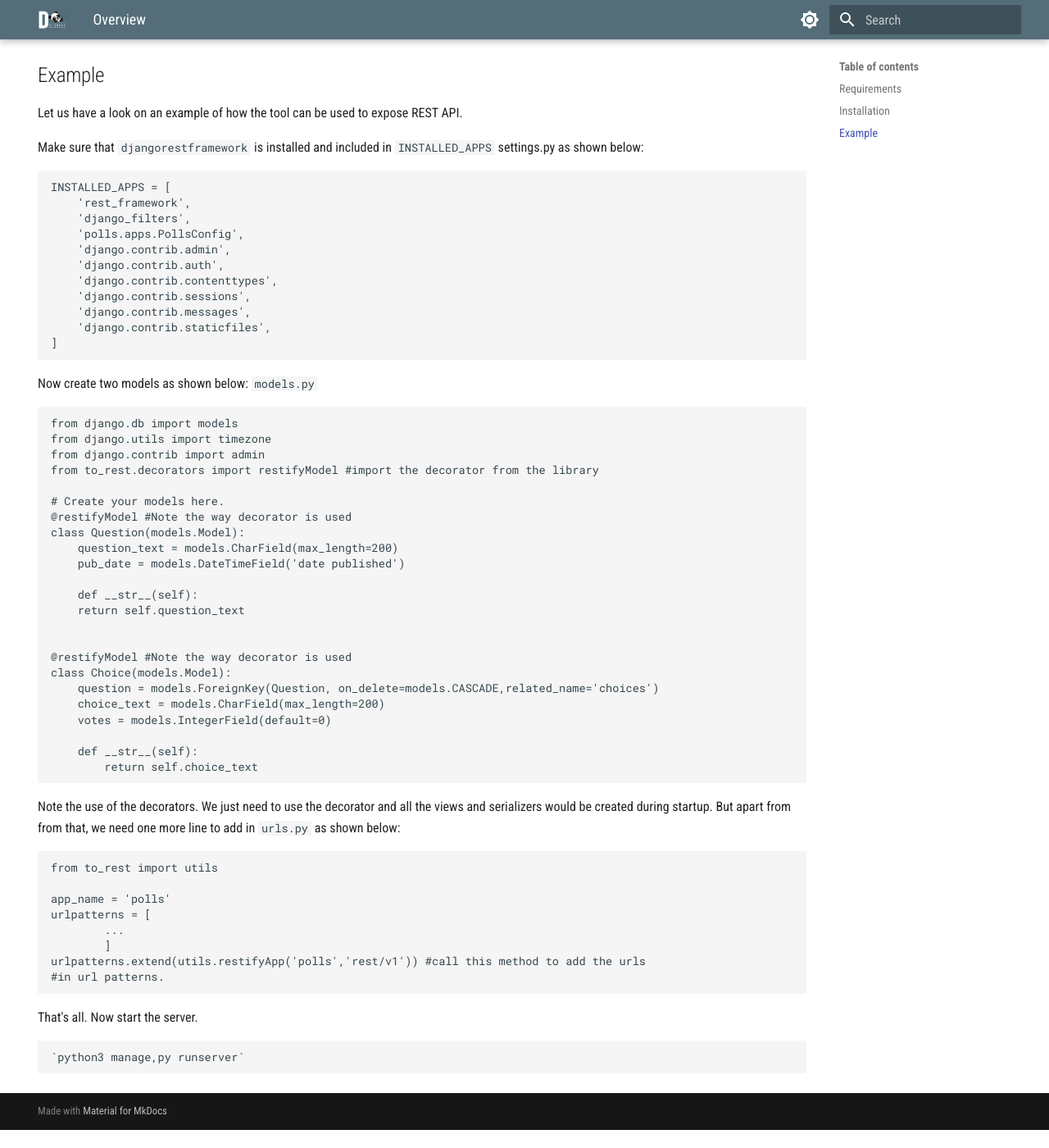
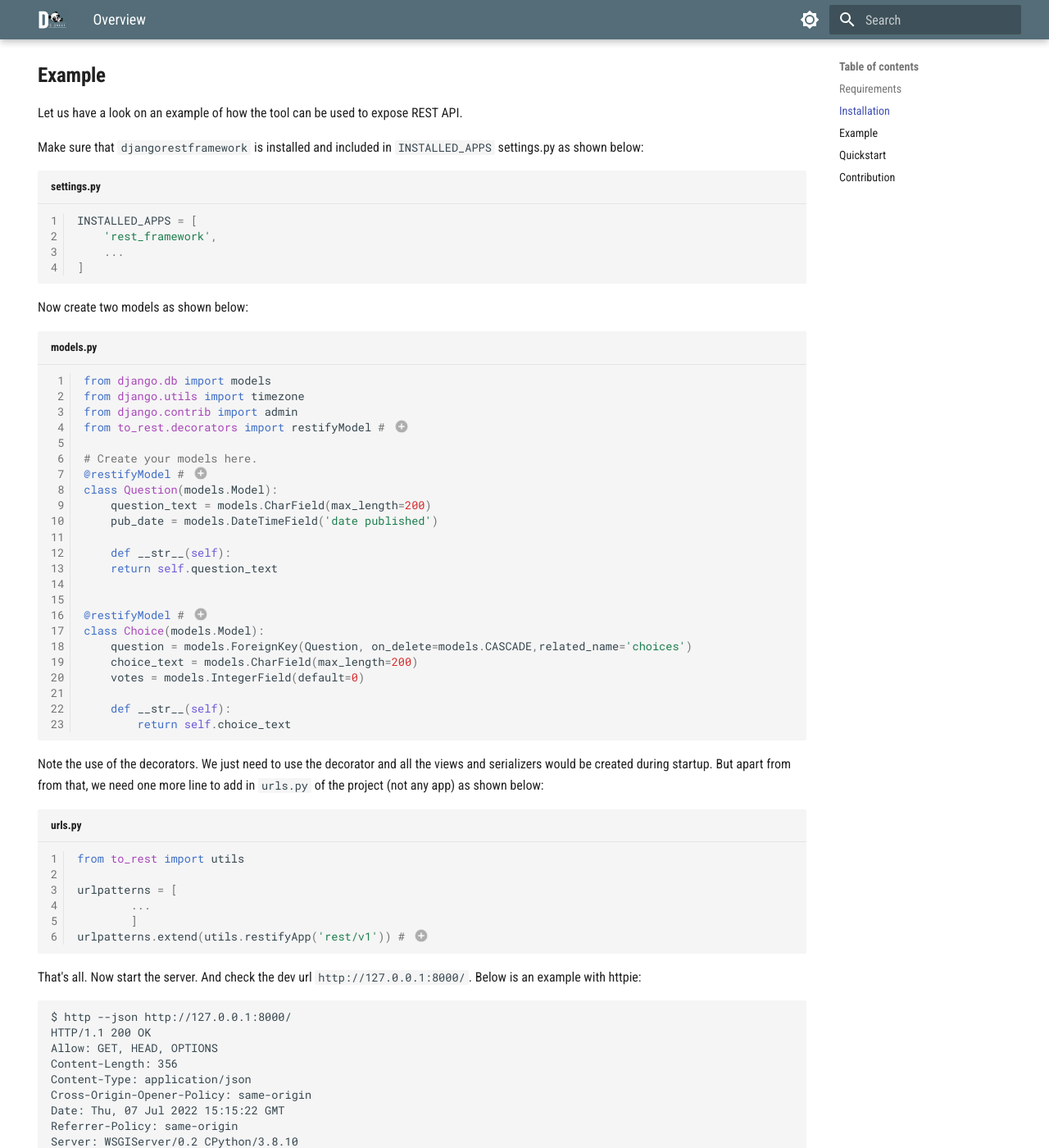
Before and after one commit to anp-scp/django-to-rest, an MkDocs documentation site: the page built from docs/index.md, in a window 1280 px wide and 1400 px high, scrolled down 1066 px. Shown: the whole window at 82% size. Built offline with MkDocs 1.6.1 and Material for MkDocs 9.7.7, drawn with Linux system fonts in a browser that asks for light colours; before the commit the page ends 2444 px from its top, so only the background shows below that; some of the changed text lies outside the part shown.

Commit message:
Added more docs

````diff
--- a/docs/index.md
+++ b/docs/index.md
@@ -18,7 +18,7 @@
 * *Source Code:* [https://github.com/anp-scp/django-to-rest](https://github.com/anp-scp/django-to-rest)
 * * *
 
-## Requirements
+## **Requirements**
 
 Django to Rest need following requirements :
 
@@ -29,7 +29,7 @@
 
 * * *
 
-## Installation
+## **Installation**
 
 Following are the current installation steps
 
@@ -38,61 +38,85 @@
 * Command: `python3 -m pip install django-to-rest-0.1.tar.gz`
 * Above command will install all dependencies (except Python itself)
 
-## Example
+## **Example**
 
 Let us have a look on an example of how the tool can be used to expose REST API.
 
 Make sure that `djangorestframework` is installed and included in `INSTALLED_APPS ` settings.py as shown below:
+```py title="settings.py" linenums="1"
+INSTALLED_APPS = [
+    'rest_framework',
+    ...
+]
+```
+Now create two models as shown below:
+```py title="models.py" linenums="1"
+from django.db import models
+from django.utils import timezone
+from django.contrib import admin
+from to_rest.decorators import restifyModel # (1)
 
-    INSTALLED_APPS = [
-        'rest_framework',
-        'django_filters',
-        'polls.apps.PollsConfig',
-        'django.contrib.admin',
-        'django.contrib.auth',
-        'django.contrib.contenttypes',
-        'django.contrib.sessions',
-        'django.contrib.messages',
-        'django.contrib.staticfiles',
-    ]
+# Create your models here.
+@restifyModel # (2)
+class Question(models.Model):
+    question_text = models.CharField(max_length=200)
+    pub_date = models.DateTimeField('date published')
 
-Now create two models as shown below:   `models.py`
-
-    from django.db import models
-    from django.utils import timezone
-    from django.contrib import admin
-    from to_rest.decorators import restifyModel #import the decorator from the library
-
-    # Create your models here.
-    @restifyModel #Note the way decorator is used
-    class Question(models.Model):
-        question_text = models.CharField(max_length=200)
-        pub_date = models.DateTimeField('date published')
-
-        def __str__(self):
-        return self.question_text
+    def __str__(self):
+    return self.question_text
 
 
-    @restifyModel #Note the way decorator is used
-    class Choice(models.Model):
-        question = models.ForeignKey(Question, on_delete=models.CASCADE,related_name='choices')
-        choice_text = models.CharField(max_length=200)
-        votes = models.IntegerField(default=0)
+@restifyModel # (3)
+class Choice(models.Model):
+    question = models.ForeignKey(Question, on_delete=models.CASCADE,related_name='choices')
+    choice_text = models.CharField(max_length=200)
+    votes = models.IntegerField(default=0)
 
-        def __str__(self):
-            return self.choice_text
+    def __str__(self):
+        return self.choice_text
+```
 
-Note the use of the decorators. We just need to use the decorator and all the views and serializers would be created during startup. But apart from from that, we need one more line to add in `urls.py` as shown below:
+1. Import the decorator from the library
+2. Note the way decorator is used
+3. Note the way decorator is used
 
-    from to_rest import utils
+Note the use of the decorators. We just need to use the decorator and all the views and serializers would be created during startup. But apart from from that, we need one more line to add in `urls.py` of the project (not any app) as shown below:
+```py title="urls.py" linenums="1"
+from to_rest import utils
 
-    app_name = 'polls'
-    urlpatterns = [
-            ...
-            ]
-    urlpatterns.extend(utils.restifyApp('polls','rest/v1')) #call this method to add the urls
-    #in url patterns.
+urlpatterns = [
+        ...
+        ]
+urlpatterns.extend(utils.restifyApp('rest/v1')) # (1)
+```
 
-That's all. Now start the server.
+1. call this method to add the urls in url patterns. Here the parameter 'rest/v1' is the prefix to be used in the url.
 
-    `python3 manage,py runserver`
+That's all. Now start the server. And check the dev url `http://127.0.0.1:8000/`. Below is an example with httpie:
+
+    $ http --json http://127.0.0.1:8000/
+    HTTP/1.1 200 OK
+    Allow: GET, HEAD, OPTIONS
+    Content-Length: 356
+    Content-Type: application/json
+    Cross-Origin-Opener-Policy: same-origin
+    Date: Thu, 07 Jul 2022 15:15:22 GMT
+    Referrer-Policy: same-origin
+    Server: WSGIServer/0.2 CPython/3.8.10
+    Vary: Accept, Cookie
+    X-Content-Type-Options: nosniff
+    X-Frame-Options: DENY
+
+    {
+        "rest/v1/polls/choice": "http://127.0.0.1:8000/rest/v1/polls/choice/",
+        "rest/v1/polls/question": "http://127.0.0.1:8000/rest/v1/polls/question/"
+    }
+
+## **Quickstart**
+
+The quick start guide is a shor tutorial which i sthe fastes way to get everything setup and get
+an overview of the tool.
+
+## **Contribution**
+
+Check the contribution guidelines to know about how to contribute to the project.
--- a/mkdocs.yml
+++ b/mkdocs.yml
@@ -1,25 +1,31 @@
 site_name: Django To Rest Docs
+dev_addr: 127.0.0.1:8080
+
+nav:
+  - index.md
+  - quickstart.md
+
 theme:
   name: material
   logo: img/small_logo_grey.png
   favicon: img/small_logo_grey.png
   features:
     - navigation.tabs
-    - header.autohide
     - navigation.top
+    - content.code.annotate
   font:
     text: Roboto Condensed
     code: Roboto Mono
   palette:
     - scheme: default
       primary: blue grey
-      accent: cyan
+      accent: blue
       toggle:
         icon: material/brightness-7
         name: Switch to dark mode
     - scheme: slate
       primary: blue grey
-      accent: cyan
+      accent: blue
       toggle:
         icon: material/brightness-4
         name: Switch to light mode
@@ -28,3 +34,8 @@
 markdown_extensions:
   - attr_list
   - md_in_html
+  - pymdownx.highlight:
+      anchor_linenums: true
+  - pymdownx.inlinehilite
+  - pymdownx.snippets
+  - pymdownx.superfences
````
Also changed, not shown: docs/quickstart.md (added, +21 -0 lines).
